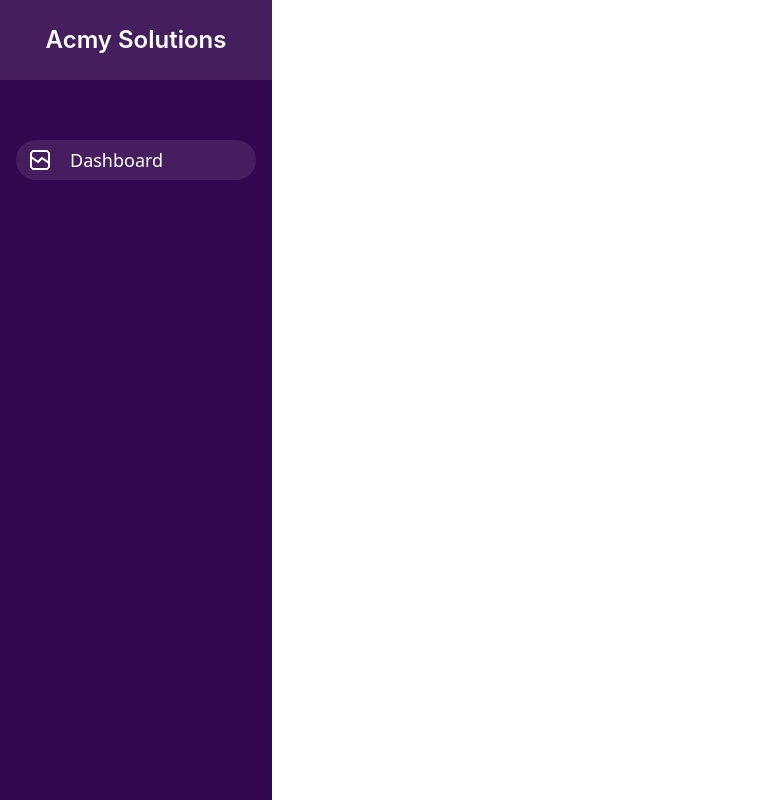
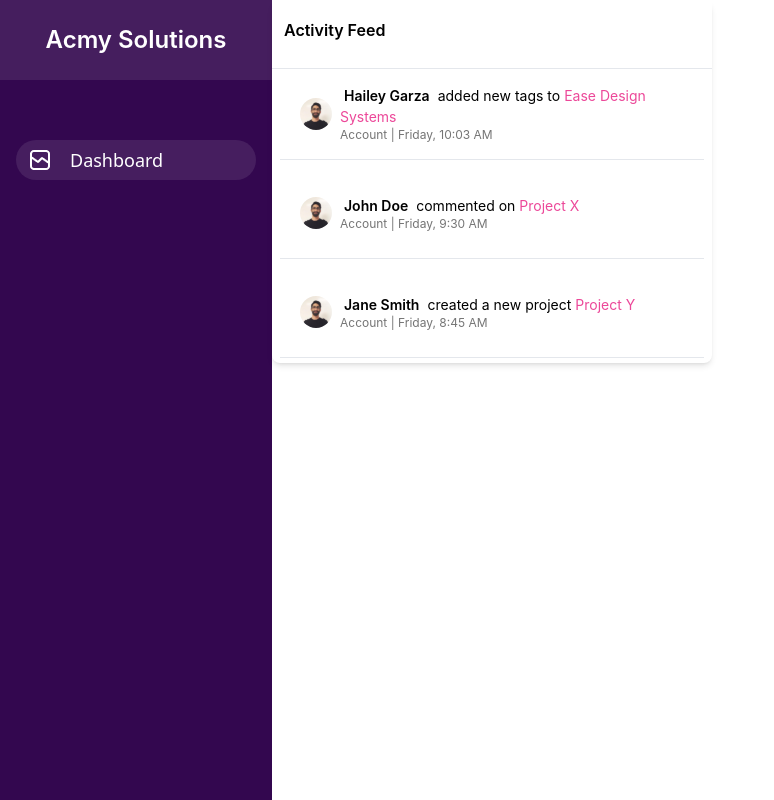
Before and after one commit to SupuniJayasinghe/todo-dashboard-2024-Q2-SupuniJayasinghe, a React (Create React App) app: page /activity in a window 1280 px wide. Shown: the whole page, without its empty margins (0-774 px from the left). Built offline with nearby package versions, Linux system fonts and the light colour scheme.

Commit message:
Activity feed is created

```diff
--- a/src/Components/Activity_Feed.js
+++ b/src/Components/Activity_Feed.js
@@ -1,11 +1,46 @@
 import React from 'react'
+import profilepic from '../Assets/Ellipse 9.svg'
 
 const Activity_Feed = () => {
-  return (
-    <div>
+    const feeds = [
+        { name: 'Hailey Garza', action: 'added new tags to', target: 'Ease Design Systems', time: 'Account | Friday, 10:03 AM' },
+        { name: 'John Doe', action: 'commented on', target: 'Project X', time: 'Account | Friday, 9:30 AM' },
+        { name: 'Jane Smith', action: 'created a new project', target: 'Project Y', time: 'Account | Friday, 8:45 AM' },
+        { name: 'Hailey Garza', action: 'added new tags to', target: 'Ease Design Systems', time: 'Account | Friday, 10:03 AM' },
+        { name: 'John Doe', action: 'commented on', target: 'Project X', time: 'Account | Friday, 9:30 AM' },
+      ]
 
+    return (
+        <div className='relative h-[363px] w-[440px] bg-white shadow-md rounded-[8px]'>
+            <div className='sticky top-0 z-10 h-[60px] flex flex-col justify-center items-start bg-white'>
+                <p className="text-black text-[16px] font-inter font-semibold ml-[12px]">Activity Feed</p>
+            </div>
+            <hr className="border-[#E4E7EC] mt-2 w-[440px]" />
+
+            <div className='overflow-y-auto h-[303px]'>
+            {feeds.map((feed, index) => (
+                <div key={index} className='flex flex-col p-2'>
+                    <div className="flex items-center gap-2 my-[2px] h-[70px] p-5 ">
+                        <img
+                            src={profilepic}
+                            alt="profile_image"
+                            className="w-8 h-8"
+                        />
+                        <div className='flex flex-col justify-start'>
+                            <p className="text-black font-inter text-[14px] gap-2">
+                                <span className="font-semibold p-1">{feed.name}</span>
+                                <span className="text-black text-[14px] font-inter p-1">{feed.action}</span>
+                                <a className='text-14px text-pink-500'>{feed.target}</a>
+                            </p>
+                            <p className="text-[#757575] text-[12px] font-inter leading-4">{feed.time}</p>
+                        </div>
+                    </div>
+                    <hr className="border-[#E4E7EC] mt-2 w-full" />
+                </div>
+            ))}
+            </div>
     </div>
-  )
+)
 }
 
 export default Activity_Feed
```
Also changed, not shown: src/Assets/Ellipse 9.svg (added).
